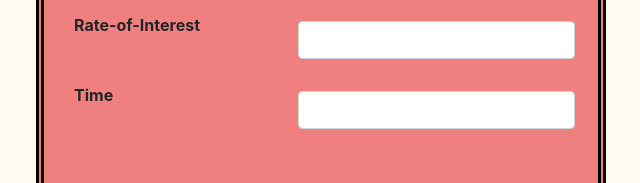
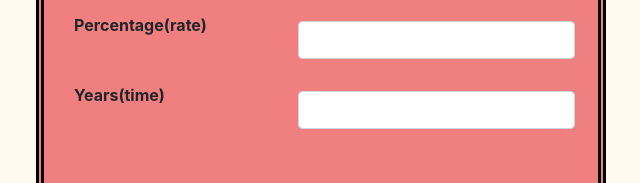
Before and after one commit to naveenchandra143/simpleInterestCalc, a plain HTML site: page index.html in a window 1280 px wide. Shown: the part 254-437 px from the top of the page, 319-959 px from the left. Drawn offline with nearby package versions, Linux system fonts and the light colour scheme.

Commit message:
Update index.html

```diff
--- a/index.html
+++ b/index.html
@@ -20,11 +20,11 @@
                            <input id="sum" name="name" type="number" class=" col-md-6 m-sm-2 mt-sm-1 form-control" required>
                        </div>
                        <div class="row  mt-sm-3 justify-content-center">
-                        <label for="rate" class="col-md-5 form-label" style="font-weight: bold;">Rate-of-Interest</label>
+                        <label for="rate" class="col-md-5 form-label" style="font-weight: bold;">Percentage(rate)</label>
                         <input id="rate" name="name" type="number" class=" col-md-6 m-sm-2 mt-sm-1 m-xs-2 form-control" required>
                       </div>
                       <div class="row mt-sm-3 justify-content-center">
-                        <label for="time" class="col-md-5 form-label" style="font-weight: bold;">Time</label>
+                        <label for="time" class="col-md-5 form-label" style="font-weight: bold;">Years(time)</label>
                         <input id="time" name="name" type="number" class=" col-md-6 m-sm-2  mt-sm-1 m-xs-2 form-control" required>
                       </div>
                       <div class="row mt-5 mt-sm-1 justify-content-center">
```
